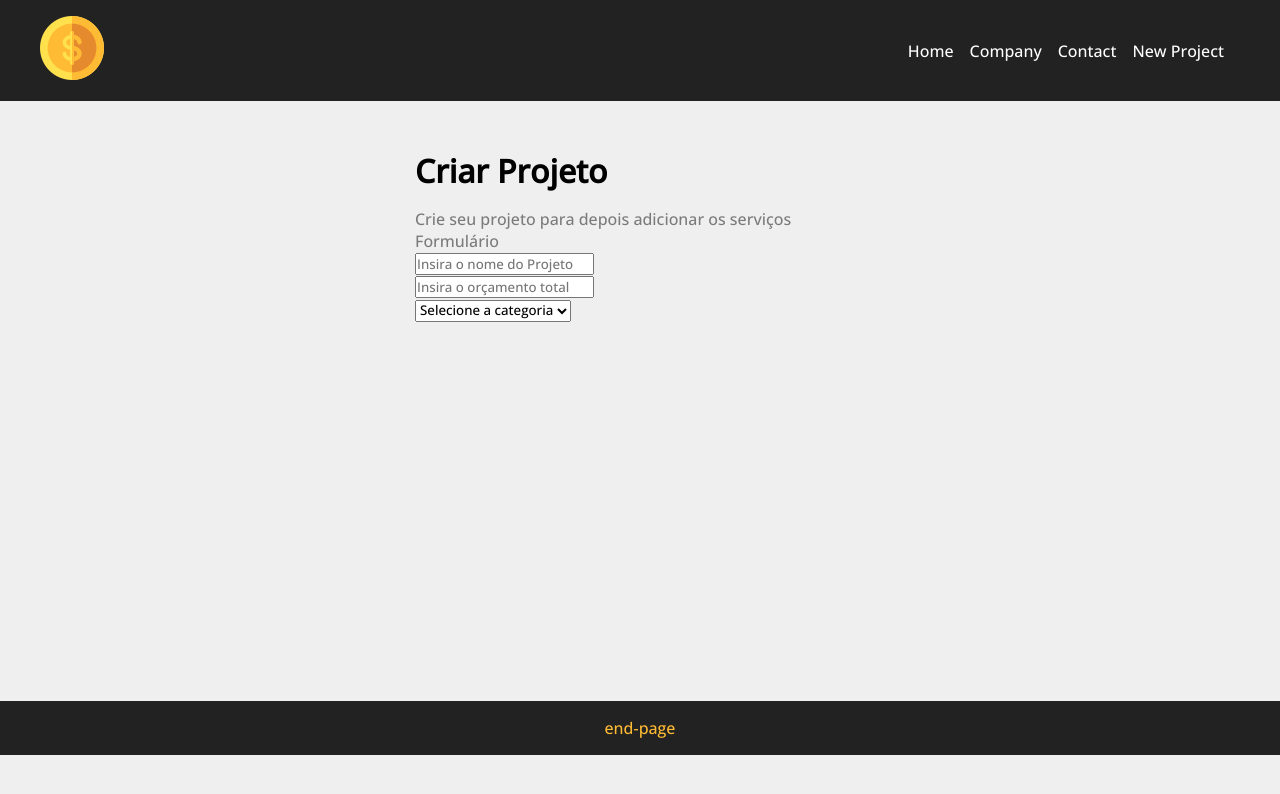
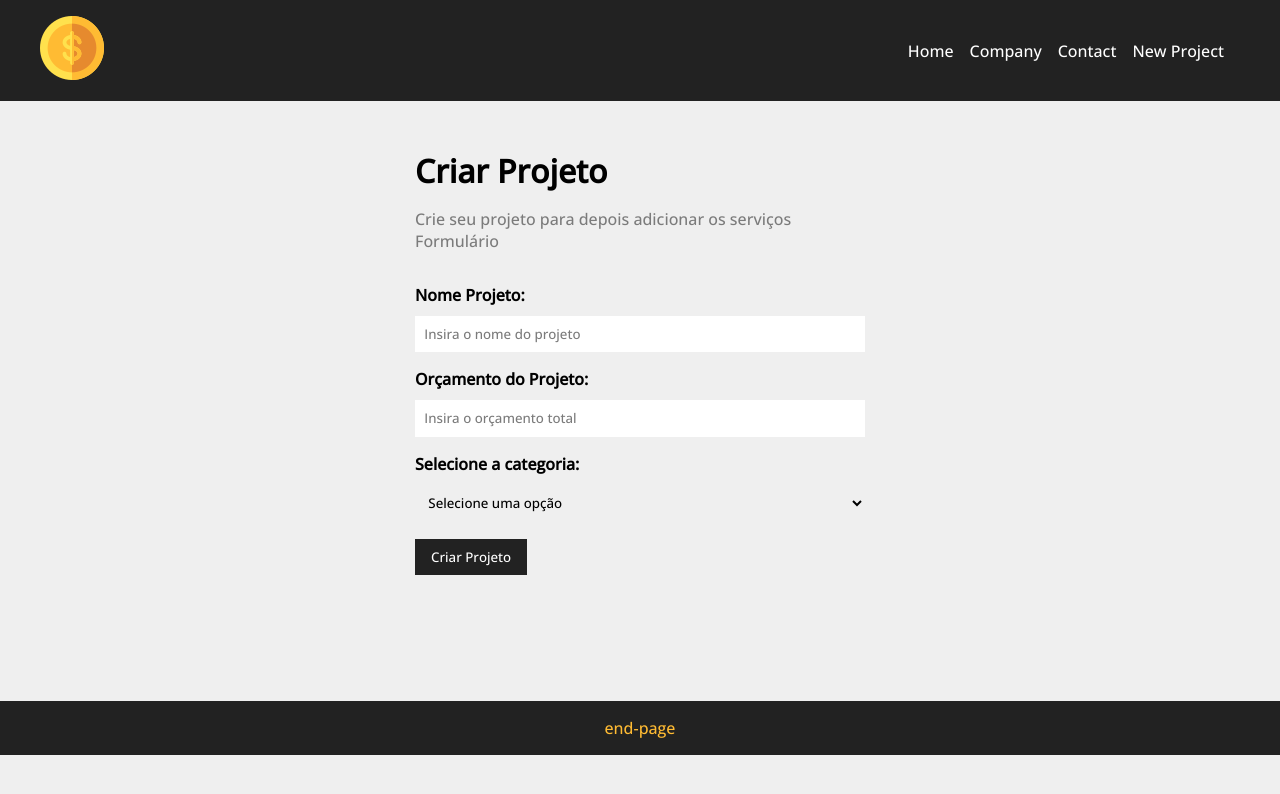
Before and after one commit to DanubiaM/react-course, a React (Create React App) app in the folder costs/: page /newproject in a window 1280 px wide. Shown: the top 794 px of the page. Built offline with nearby package versions, Linux system fonts and the light colour scheme.

Commit message:
feat: create form's component

```diff
--- /dev/null
+++ b/costs/src/components/form/Input.js
@@ -0,0 +1,18 @@
+import styles from './Input.module.css'
+
+function Input({type, text, name, placeholder, handleOnChange, value}){
+
+    return (
+        <div className={styles.form_control}>
+            <label htmlFor={name}> {text}:</label>
+            <input  type={type}
+                    name={name}
+                    placeholder={placeholder}
+                    id={name}
+                    onChange={handleOnChange}
+                    value={value}/>
+        </div>
+    );
+}
+
+export default Input
--- /dev/null
+++ b/costs/src/components/form/Input.module.css
@@ -0,0 +1,20 @@
+.form_control{
+    display: flex;
+    flex-direction: column;
+    margin-bottom: 1em;
+}
+
+.form_control label{
+    margin-bottom: .6em;
+    font-weight:bold
+}
+
+.form_control input{
+    padding: 0.7em;
+    border-radius: 0;
+    border: none;
+}
+
+.form_control input::placeholder{
+    color:#7b7b7b;
+}
--- /dev/null
+++ b/costs/src/components/form/Select.js
@@ -0,0 +1,15 @@
+import styles from './Select.module.css'
+
+function Select({ text, name, options, handleOnChange, value}){
+
+    return (
+        <div className={styles.form_control}>
+            <label htmlFor={name}> {text}:</label>
+            <select name={name} id={name}>
+                <option>Selecione uma opção</option>
+            </select>
+        </div>
+    );
+}
+
+export default Select
--- /dev/null
+++ b/costs/src/components/form/Select.module.css
@@ -0,0 +1,16 @@
+.form_control{
+    display: flex;
+    flex-direction: column;
+    margin-bottom: 1em;
+}
+
+.form_control label{
+    margin-bottom: .6em;
+    font-weight:bold
+}
+
+.form_control select{
+    padding: 0.7em;
+    border-radius: 0;
+    border: none;
+}
--- /dev/null
+++ b/costs/src/components/form/SubmitButton.js
@@ -0,0 +1,12 @@
+import styles from './SubmitButton.module.css'
+
+function SubmitButton({text}){
+
+    return (
+        <div >
+            <button className={styles.btn}> {text}</button>
+        </div>
+    );
+}
+
+export default SubmitButton
--- /dev/null
+++ b/costs/src/components/form/SubmitButton.module.css
@@ -0,0 +1,13 @@
+.btn{
+    background-color: #222;
+    color:#fff;
+    padding: 0.7em 1.2em;
+    text-decoration: none;
+    transition: .5s;
+    cursor: pointer;
+    border: none;
+}
+
+.btn:hover{
+    color: #ffbb33;
+}
--- a/costs/src/components/pages/NewProject.js
+++ b/costs/src/components/pages/NewProject.js
@@ -8,7 +8,7 @@
             <h1>Criar Projeto</h1>
             <p>Crie seu projeto para depois adicionar os serviços</p>
             <p>Formulário</p>
-            <ProjectForm/>
+            <ProjectForm btnText="Criar Projeto"/>
        </div>
     )
 }
--- a/costs/src/components/project/ProjectForm.js
+++ b/costs/src/components/project/ProjectForm.js
@@ -1,19 +1,29 @@
-function ProjectForm(){
+import styles from './ProjectForm.module.css'
+import Input from '../form/Input.js';
+import Select  from '../form/Select';
+import SubmitButton from '../form/SubmitButton';
+
+function ProjectForm({btnText}){
     return (
-        <form>
+        <form className={styles.form}>
             <div>
-                <input type="text" placeholder="Insira o nome do Projeto"></input>
+                <Input
+                    type="text"
+                    text="Nome Projeto"
+                    name="name"
+                    placeholder="Insira o nome do projeto"
+                />
             </div>
             <div>
-                <input type="number" placeholder="Insira o orçamento total"></input>
+            <Input
+                    type="number"
+                    text="Orçamento do Projeto"
+                    name="budget"
+                    placeholder="Insira o orçamento total"
+                />
             </div>
-            <div>
-                <select name="category_id">
-                    <option disabled selected>
-                        Selecione a categoria
-                    </option>
-                </select>
-            </div>
+            <Select name="category_id" text="Selecione a categoria"/>
+            <SubmitButton text={btnText}/>
         </form>
     );
 
--- /dev/null
+++ b/costs/src/components/project/ProjectForm.module.css
@@ -0,0 +1,4 @@
+.form {
+    width: 100%;
+    margin: 2em 0;
+}
```
